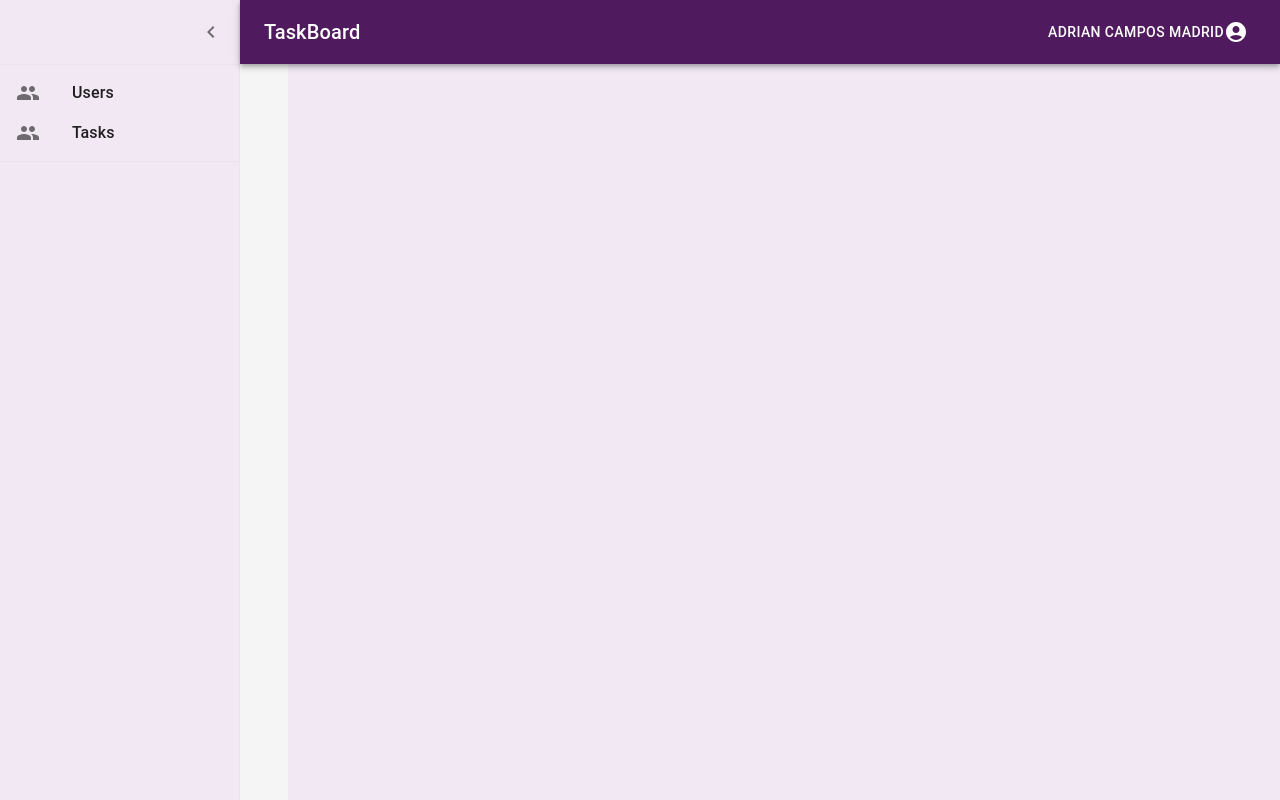
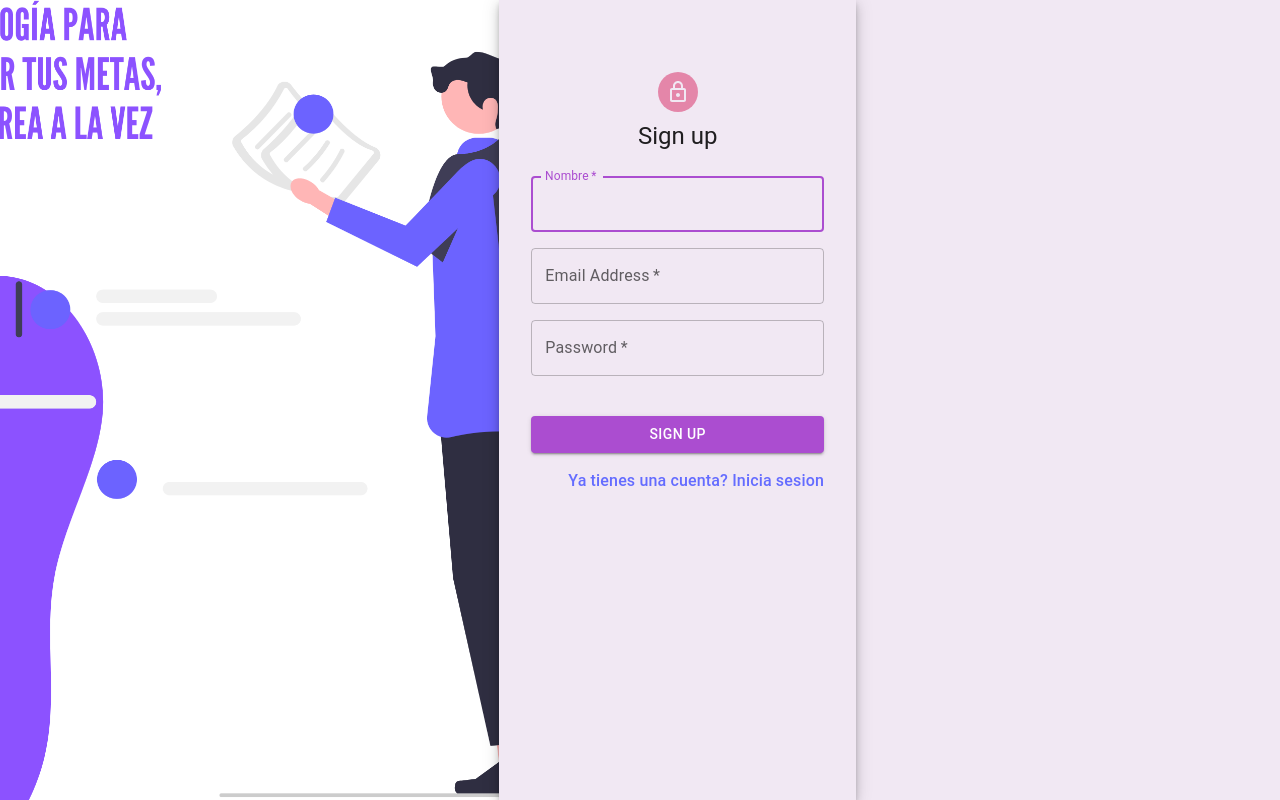
Before and after one commit to adride00/taskboard-frontend, a React (Vite) app: page /signup in a window 1280 px wide. Before the commit this address led to /. Built offline with nearby package versions, Linux system fonts and the light colour scheme.

Commit message:
feat: Se agrego signup (#1)

```diff
--- a/src/context/ContextProvider.jsx
+++ b/src/context/ContextProvider.jsx
@@ -8,10 +8,20 @@ const StateContext = createContext({
 
 export const ContextProvider = ({ children }) => {
 	const [currenUser, setCurrentUser] = useState({
-		name: 'Adrian Campos Madrid',
-		email: 'adr@sd.com',
+		name: '',
+		email: '',
 	})
-	const [userToken, setUserToken] = useState('12345')
+	const [userToken, _setUserToken] = useState(
+		() => localStorage.getItem('token') || '',
+	)
+	const setUserToken = token => {
+		if (token) {
+			localStorage.setItem('token', token)
+		} else {
+			localStorage.removeItem('token')
+		}
+		_setUserToken(token)
+	}
 	return (
 		<StateContext.Provider
 			value={{
--- /dev/null
+++ b/src/service/axios.js
@@ -0,0 +1,32 @@
+import axios from 'axios'
+import router from '../router'
+
+const axiosInstance = axios.create({
+	baseURL: `${import.meta.env.VITE_API_BASE_URL}/api`,
+	timeout: 10000,
+})
+
+axiosInstance.interceptors.request.use(config => {
+	const token = localStorage.getItem('token')
+	if (token) {
+		config.headers.Authorization = `Bearer ${token}`
+	}
+	return config
+})
+
+axiosInstance.interceptors.response.use(
+	response => {
+		return response
+	},
+	error => {
+		if (error.response.status === 401) {
+			localStorage.removeItem('token')
+			router.navigate(['/login'])
+			return error
+		}
+
+		return Promise.reject(error)
+	},
+)
+
+export default axiosInstance
--- a/src/views/Login.jsx
+++ b/src/views/Login.jsx
@@ -3,7 +3,7 @@ import Button from '@mui/material/Button'
 import TextField from '@mui/material/TextField'
 import FormControlLabel from '@mui/material/FormControlLabel'
 import Checkbox from '@mui/material/Checkbox'
-import Link from '@mui/material/Link'
+import { Link } from 'react-router-dom'
 import Box from '@mui/material/Box'
 import Grid from '@mui/material/Grid'
 import LockOutlinedIcon from '@mui/icons-material/LockOutlined'
@@ -60,8 +60,8 @@ function Login() {
 				</Button>
 				<Grid container>
 					<Grid item>
-						<Link href='#' variant='body2'>
-							{"Don't have an account? Sign Up"}
+						<Link to='/signup' variant='body2'>
+							{'No tienes una cuenta? Registrate'}
 						</Link>
 					</Grid>
 				</Grid>
--- a/src/views/Signup.jsx
+++ b/src/views/Signup.jsx
@@ -1,20 +1,33 @@
+import { useState } from 'react'
 import Avatar from '@mui/material/Avatar'
 import Button from '@mui/material/Button'
 import TextField from '@mui/material/TextField'
-import Link from '@mui/material/Link'
+import { Link } from 'react-router-dom'
 import Grid from '@mui/material/Grid'
 import Box from '@mui/material/Box'
 import LockOutlinedIcon from '@mui/icons-material/LockOutlined'
 import Typography from '@mui/material/Typography'
+import axiosInstance from '../service/axios'
+import { useForm } from 'react-hook-form'
+import { userStateContext } from '../context/ContextProvider'
 
 export default function Signup() {
-	const handleSubmit = event => {
-		event.preventDefault()
-		const data = new FormData(event.currentTarget)
-		console.log({
-			email: data.get('email'),
-			password: data.get('password'),
-		})
+	const { setCurrentUser, setUserToken } = userStateContext()
+	const [error, setError] = useState(null)
+
+	const form = useForm({
+		name: '',
+		email: '',
+		password: '',
+	})
+
+	const { register, handleSubmit, watch, formState } = form
+	const { errors } = formState
+
+	const onSubmit = async datos => {
+		let { data } = await axiosInstance.post('/signup', datos)
+		setCurrentUser(data.data)
+		setUserToken(data.access_token)
 	}
 
 	return (
@@ -25,29 +38,28 @@ export default function Signup() {
 			<Typography component='h1' variant='h5'>
 				Sign up
 			</Typography>
-			<Box component='form' noValidate onSubmit={handleSubmit} sx={{ mt: 3 }}>
+			<Box
+				component='form'
+				noValidate
+				onSubmit={handleSubmit(onSubmit)}
+				sx={{ mt: 3 }}
+			>
 				<Grid container spacing={2}>
-					<Grid item xs={12} sm={6}>
+					<Grid item xs={12}>
 						<TextField
 							autoComplete='given-name'
-							name='firstName'
+							name='name'
 							required
 							fullWidth
-							id='firstName'
-							label='First Name'
+							id='name'
+							label='Nombre'
 							autoFocus
+							{...register('name', { required: 'Nombre es requerido' })}
+							error={!!errors.name}
+							helperText={errors.name?.message}
 						/>
 					</Grid>
-					<Grid item xs={12} sm={6}>
-						<TextField
-							required
-							fullWidth
-							id='lastName'
-							label='Last Name'
-							name='lastName'
-							autoComplete='family-name'
-						/>
-					</Grid>
+
 					<Grid item xs={12}>
 						<TextField
 							required
@@ -56,6 +68,9 @@ export default function Signup() {
 							label='Email Address'
 							name='email'
 							autoComplete='email'
+							{...register('email', { required: 'Email es requerido' })}
+							error={!!errors.email}
+							helperText={errors.email?.message}
 						/>
 					</Grid>
 					<Grid item xs={12}>
@@ -67,6 +82,9 @@ export default function Signup() {
 							type='password'
 							id='password'
 							autoComplete='new-password'
+							{...register('password', { required: 'Passord es requerido' })}
+							error={!!errors.password}
+							helperText={errors.password?.message}
 						/>
 					</Grid>
 					<Grid item xs={12}></Grid>
@@ -81,8 +99,8 @@ export default function Signup() {
 				</Button>
 				<Grid container justifyContent='flex-end'>
 					<Grid item>
-						<Link href='#' variant='body2'>
-							Already have an account? Sign in
+						<Link to='/login' variant='body2'>
+							Ya tienes una cuenta? Inicia sesion
 						</Link>
 					</Grid>
 				</Grid>
```
Also changed, not shown: package.json (+6 -1 lines), 2 other files (tests, documents, lock files or other folders).
